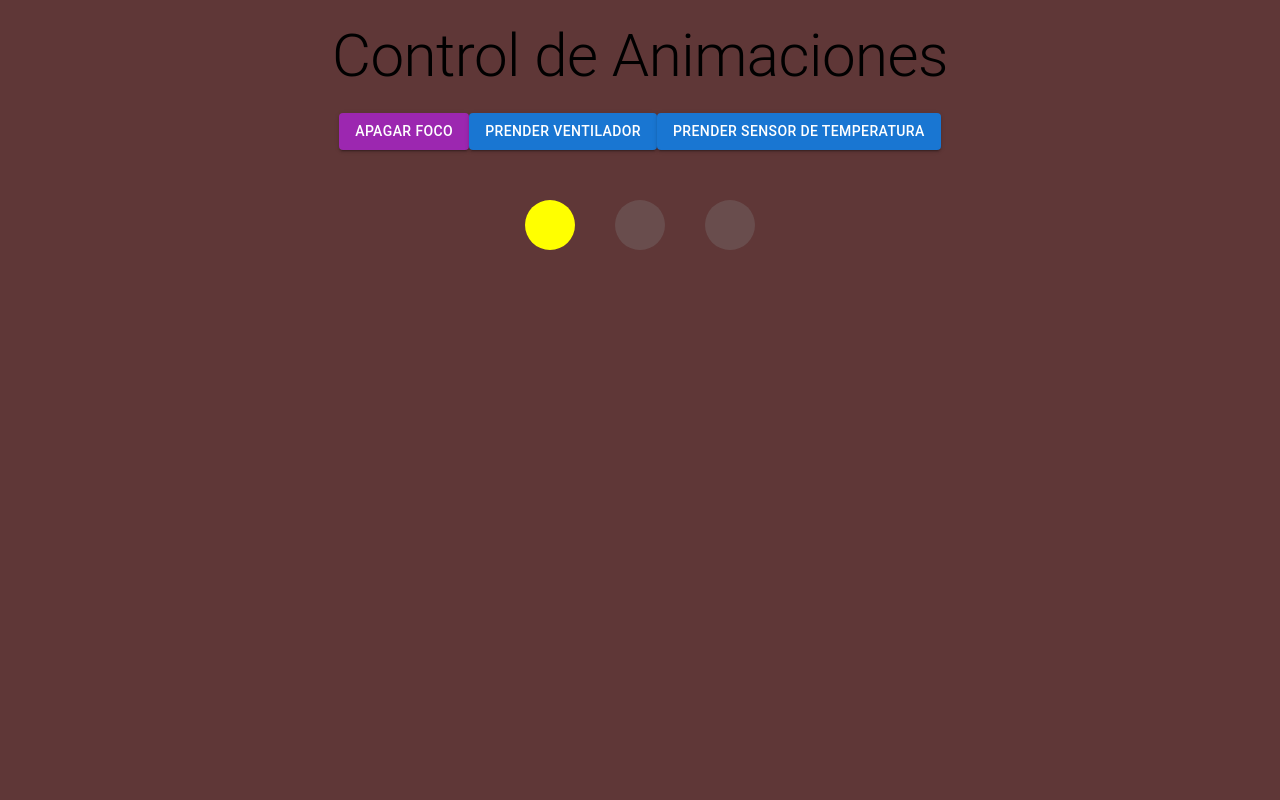
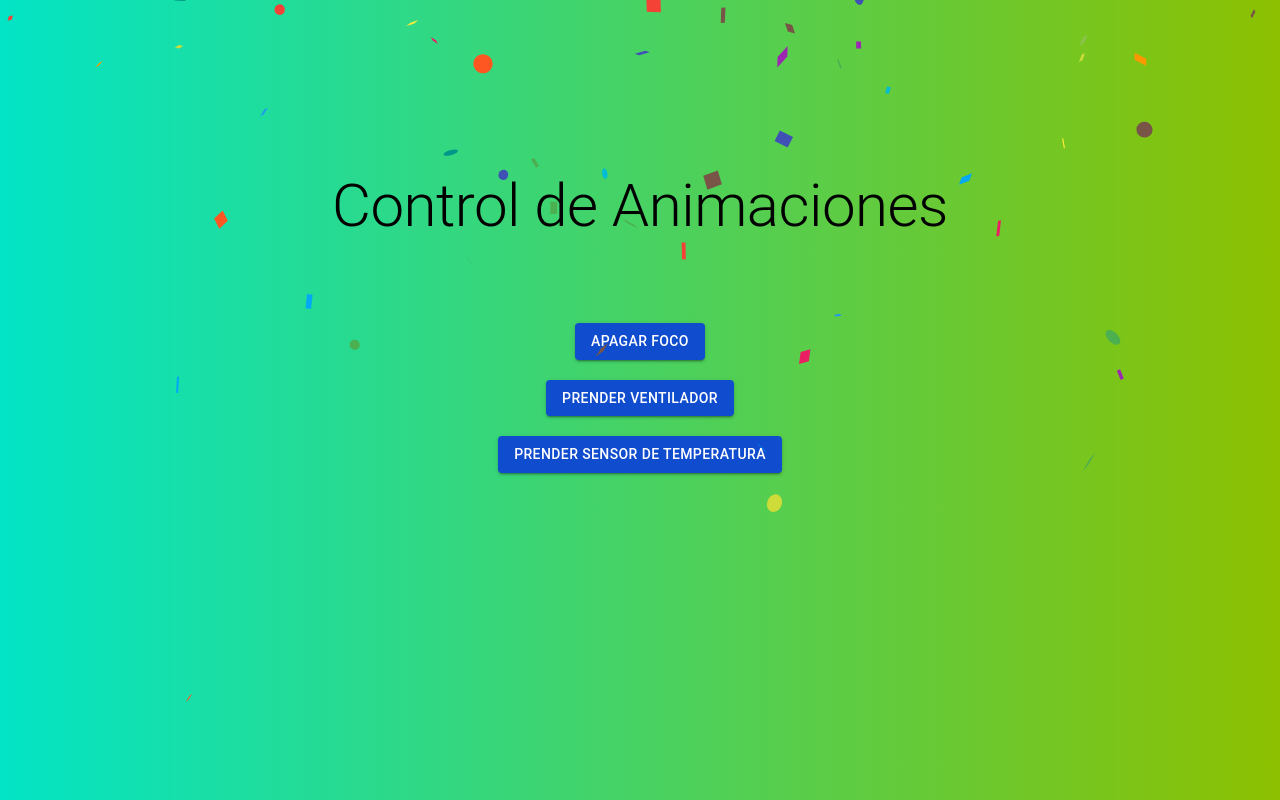
Before and after one commit to nicoleabril/Proyecto_IOT, a React (Create React App) app: page /ControlActividades in a window 1280 px wide. Both pictures are taken after a click on the button "PRENDER FOCO". Built offline with nearby package versions, Linux system fonts and the light colour scheme.

Commit message:
animaciones puestas

```diff
--- a/package.json
+++ b/package.json
@@ -11,6 +11,7 @@
     "@testing-library/user-event": "^13.5.0",
     "framer-motion": "^11.2.13",
     "react": "^18.3.1",
+    "react-confetti": "^6.1.0",
     "react-dom": "^18.3.1",
     "react-router-dom": "^6.24.1",
     "react-scripts": "5.0.1",
--- a/src/assets/styles/Control.css
+++ b/src/assets/styles/Control.css
@@ -1,13 +1,14 @@
 .Control {
   text-align: center;
-  background-color: #5f3737;
+  background: linear-gradient(to right, #02e4c6, #8dc000);
   height: 100vh;
   width: 100vw;
-  padding: 20px;
+  padding: 170px;
 }
 
 .Control .buttons-container {
-  margin: 20px 0;
+  padding: 50px;
+  margin: 20px;
 }
 
 .Control .actividades {
@@ -22,3 +23,18 @@
   margin: 0 20px;
   border-radius: 50%;
 }
+
+.Control button{
+  justify-content: center;
+  align-items: center;
+  margin: 10px;
+  background-color: #104cce;
+}
+
+.Control button:hover{
+  background-color: #1026ce;
+}
+
+.Control button:active{
+  transform: scale(1.1);
+}
--- a/src/pages/Control.js
+++ b/src/pages/Control.js
@@ -1,61 +1,77 @@
 import React, { useState } from 'react';
 import { Button, Container, Typography } from '@mui/material';
 import { motion } from 'framer-motion';
+import Confetti from 'react-confetti';
 import '../assets/styles/Control.css';
 
 const Control = () => {
     const [focoEncendido, setFocoEncendido] = useState(false);
     const [ventiladorEncendido, setVentiladorEncendido] = useState(false);
-    const [sensorTempuratura, setsensorTempuratura] = useState(false);
+    const [sensorTemperatura, setSensorTemperatura] = useState(false);
+    const [showConfetti, setShowConfetti] = useState(false);
+
+    const handleFocoClick = () => {
+        setFocoEncendido(!focoEncendido);
+        setShowConfetti(true);
+        setTimeout(() => setShowConfetti(false), 3000); // Confetti se muestra por 3 segundos
+    };
+
+    const handleVentiladorClick = () => {
+        setVentiladorEncendido(!ventiladorEncendido);
+        setShowConfetti(true);
+        setTimeout(() => setShowConfetti(false), 3000); // Confetti se muestra por 3 segundos
+    };
+
+    const handleSensorClick = () => {
+        setSensorTemperatura(!sensorTemperatura);
+        setShowConfetti(true);
+        setTimeout(() => setShowConfetti(false), 3000); // Confetti se muestra por 3 segundos
+    };
 
     return (
         <div className="Control">
+            {showConfetti && <Confetti />}
             <Container className="App" maxWidth="md">
                 <Typography variant="h2" gutterBottom>
                     Control de Animaciones
                 </Typography>
                 <div className="buttons-container">
+                    <motion.div
+                        whileHover={{ scale: 1.1 }}
+                        whileTap={{ scale: 0.9 }}
+                    >
                         <Button
                             variant="contained"
                             color={focoEncendido ? "secondary" : "primary"}
-                        onClick={() => setFocoEncendido(!focoEncendido)}
+                            onClick={handleFocoClick}
                         >
                             {focoEncendido ? 'Apagar Foco' : 'Prender Foco'}
                         </Button>
+                    </motion.div>
+                    <motion.div
+                        whileHover={{ scale: 1.1 }}
+                        whileTap={{ scale: 0.9 }}
+                    >
                         <Button
                             variant="contained"
                             color={ventiladorEncendido ? "secondary" : "primary"}
-                        onClick={() => setVentiladorEncendido(!ventiladorEncendido)}
+                            onClick={handleVentiladorClick}
                         >
                             {ventiladorEncendido ? 'Apagar Ventilador' : 'Prender Ventilador'}
                         </Button>
+                    </motion.div>
+                    <motion.div
+                        whileHover={{ scale: 1.1 }}
+                        whileTap={{ scale: 0.9 }}
+                    >
                         <Button
                             variant="contained"
-                        color={sensorTempuratura ? "secondary" : "primary"}
-                        onClick={() => setsensorTempuratura(!sensorTempuratura)}
+                            color={sensorTemperatura ? "secondary" : "primary"}
+                            onClick={handleSensorClick}
                         >
-                        {sensorTempuratura ? 'Detener sensor de temperatura' : 'Prender sensor de temperatura'}
+                            {sensorTemperatura ? 'Detener sensor de temperatura' : 'Prender sensor de temperatura'}
                         </Button>
-                </div>
-                <div className="actividades">
-                    <motion.div
-                        className="foco"
-                        animate={{ opacity: focoEncendido ? 1 : 0.3 }}
-                        transition={{ duration: 0.5 }}
-                        style={{ backgroundColor: focoEncendido ? 'yellow' : 'grey' }}
-                    />
-                    <motion.div
-                        className="ventilador"
-                        animate={{ opacity: ventiladorEncendido ? 1 : 0.3, rotate: ventiladorEncendido ? 360 : 0 }}
-                        transition={{ duration: 1, loop: Infinity }}
-                        style={{ backgroundColor: ventiladorEncendido ? 'blue' : 'grey' }}
-                    />
-                    <motion.div
-                        className="sensorTempuratura"
-                        animate={{ opacity: sensorTempuratura ? 1 : 0.3, scale: sensorTempuratura ? 1.5 : 1 }}
-                        transition={{ duration: 0.5 }}
-                        style={{ backgroundColor: sensorTempuratura ? 'green' : 'grey' }}
-                    />
+                    </motion.div>
                 </div>
             </Container>
         </div>
```
Also changed, not shown: 1 other file (tests, documents, lock files or other folders). Lines whose indentation alone changed are shown as unchanged.
